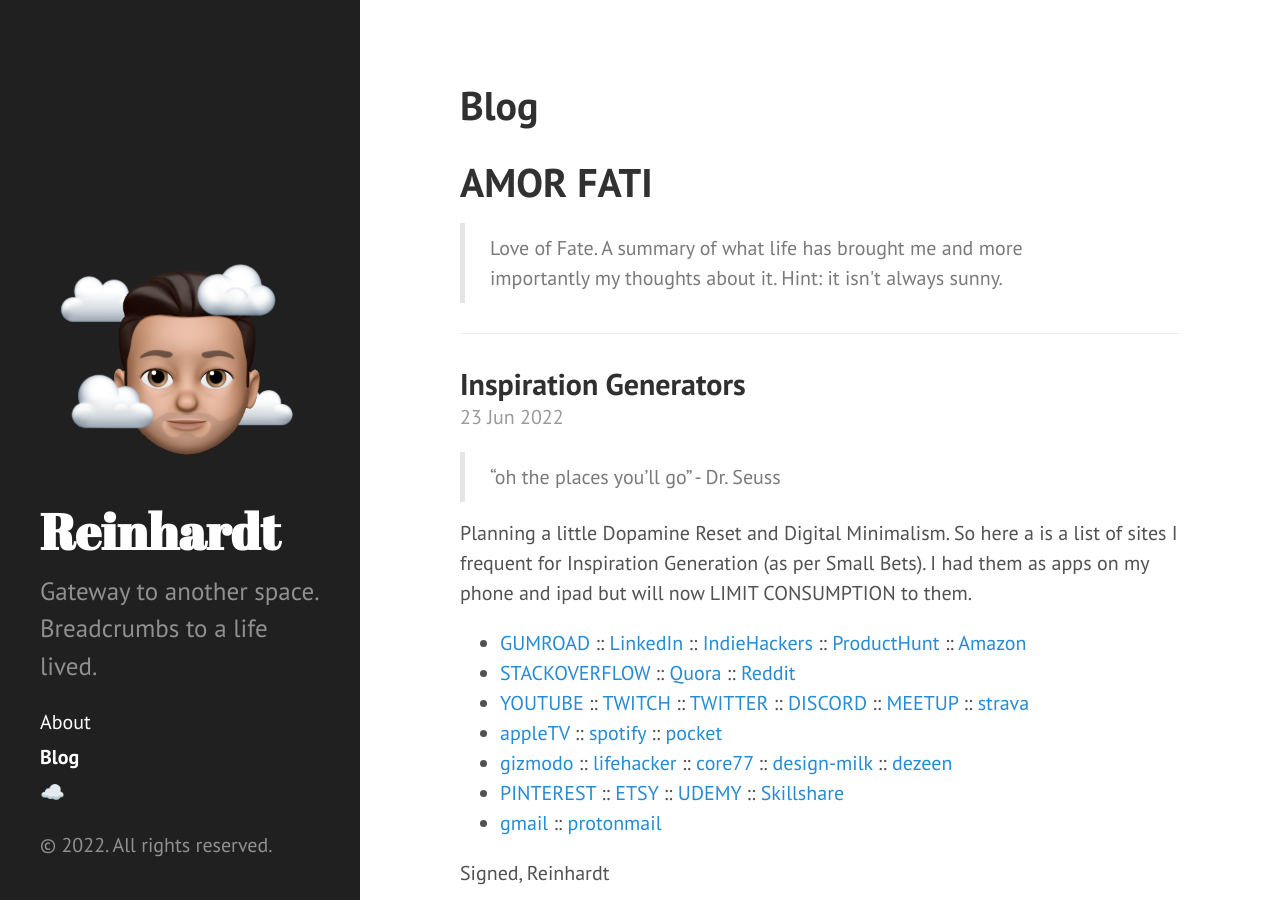
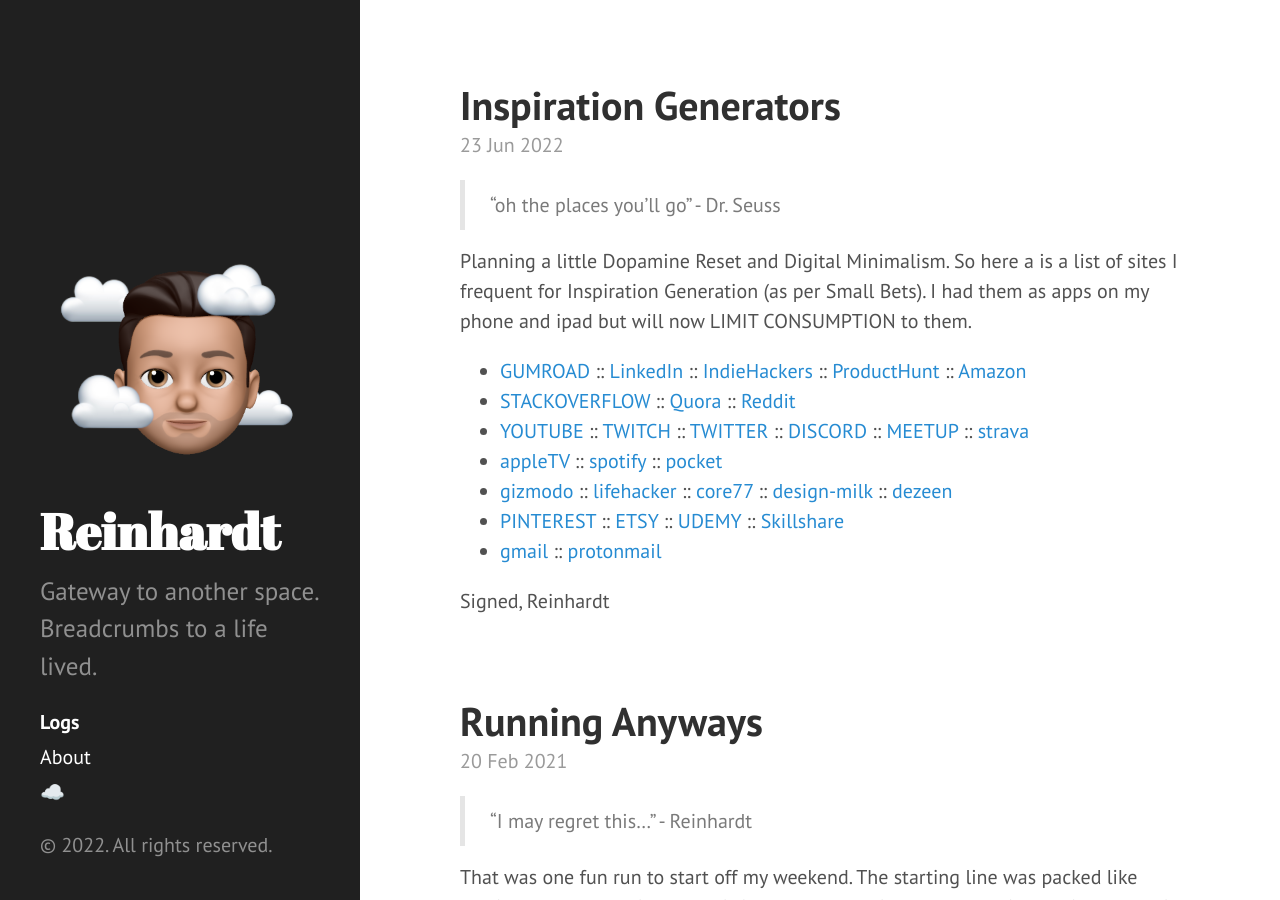
Before and after one commit to reinhardt021/reinhardt021.github.io, a Jekyll site: the page built from logs/index.html, in a window 1280 px wide and 900 px high. Built offline with Jekyll 4.4.1, drawn with Linux system fonts in a browser that asks for light colours; the list of posts is cut into pages by our own code.

Commit message:
have a link to Logs page and things seem to be rendering as I'd like them to

```diff
--- a/_config.yml
+++ b/_config.yml
@@ -5,7 +5,7 @@
 highlighter:      pygments
 
 paginate:         3
-paginate_path: "/blog/:num"
+paginate_path: "/logs/:num"
 
 # Permalinks
 #permalink:        pretty
--- a/_includes/sidebar.html
+++ b/_includes/sidebar.html
@@ -12,7 +12,10 @@
     </div>
 
     <nav class="sidebar-nav">
-      <!--<a class="sidebar-nav-item{% if page.url == site.baseurl %} active{% endif %}" href="{{ site.baseurl }}/">Amor Fati</a>-->
+      <a class="sidebar-nav-item{% if page.url == '/logs/' %} active{% endif %}" href="{{ site.baseurl }}/logs">
+          Logs
+      </a>
+      <!--<div>{{ page.url }}</div>-->
 
       {% comment %}
         The code below dynamically generates a sidebar nav of pages with
--- a/index.html
+++ b/index.html
@@ -12,12 +12,10 @@
 <hr/>
 
 <div class="posts">
-  {% for post in paginator.posts %}
+  {% for post in site.posts %}
   <div class="post">
     <h2 class="post-title">
-      <a href="{{ post.url }}">
-        {{ post.title }}
-      </a>
+      <a href="{{ post.url }}">{{ post.title }}</a>
     </h2>
 
     <span class="post-date">{{ post.date | date_to_string }}</span>
--- a/blog/index.html
+++ b/logs/index.html
@@ -1,24 +1,24 @@
 ---
-layout: page
-title: Blog
+layout: default
+title: Logs
 ---
 
-<h1>AMOR FATI</h1>
-<blockquote>
-    Love of Fate.
-    A summary of what life has brought me and more importantly my thoughts about it.
-    Hint: it isn't always sunny.
-</blockquote>
-<hr/>
+<!--<h1>AMOR FATI</h1>-->
+<!--<blockquote>-->
+    <!--Love of Fate.-->
+    <!--A summary of what life has brought me and more importantly my thoughts about it.-->
+    <!--Hint: it isn't always sunny.-->
+<!--</blockquote>-->
+<!--<hr/>-->
 
 <div class="posts">
   {% for post in paginator.posts %}
   <div class="post">
-    <h2 class="post-title">
+    <h1 class="post-title">
       <a href="{{ post.url }}">
         {{ post.title }}
       </a>
-    </h2>
+    </h1>
 
     <span class="post-date">{{ post.date | date_to_string }}</span>
 
@@ -29,7 +29,7 @@
 
 <div class="pagination">
   {% if paginator.next_page %}
-    <a class="pagination-item older" href="{{ page.url }}/page{{paginator.next_page}}">Older</a>
+    <a class="pagination-item older" href="{{ page.url }}/{{paginator.next_page}}">Older</a>
   {% else %}
     <span class="pagination-item older">Older</span>
   {% endif %}
@@ -37,7 +37,7 @@
     {% if paginator.page == 2 %}
       <a class="pagination-item newer" href="{{ page.url }}">Newer</a>
     {% else %}
-      <a class="pagination-item newer" href="{{ page.url }}/page{{paginator.previous_page}}">Newer</a>
+      <a class="pagination-item newer" href="{{ page.url }}/{{paginator.previous_page}}">Newer</a>
     {% endif %}
   {% else %}
     <span class="pagination-item newer">Newer</span>
```
